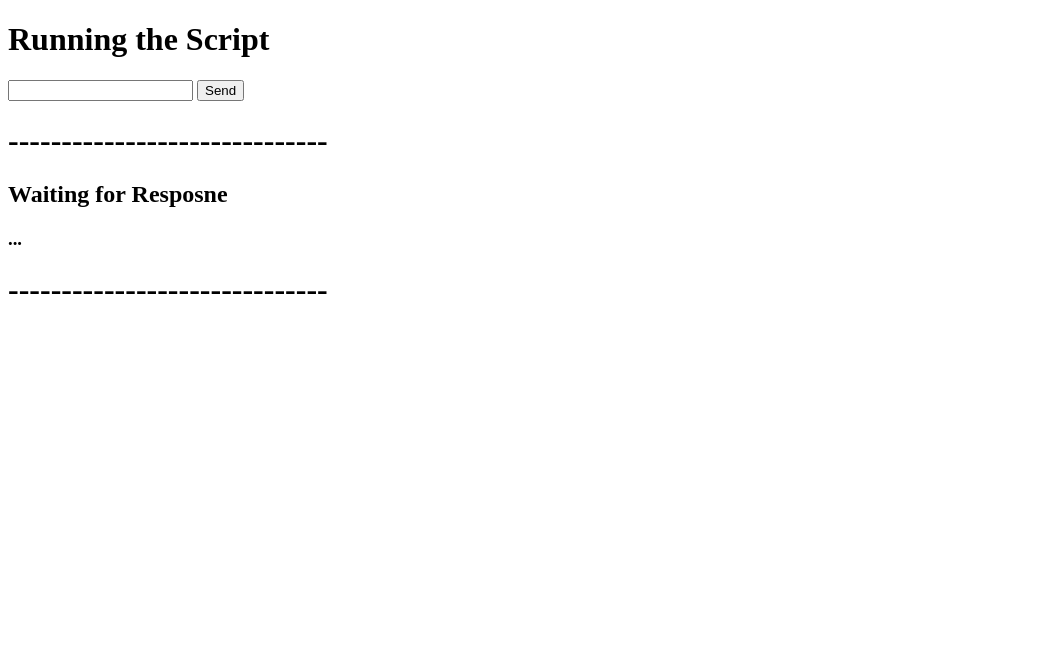
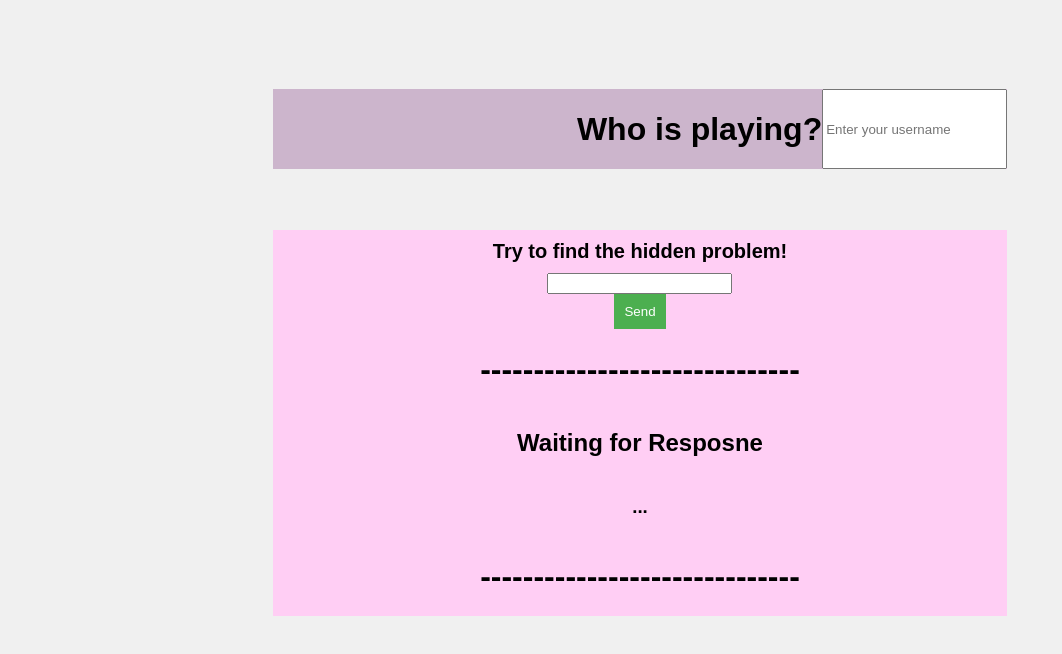
Before and after one commit to jar333cph/The_Beavers, a plain HTML site: page index.html in a window 1280 px wide. Shown: the whole page, without its empty margins (0-1062 px from the left). Drawn offline with Linux system fonts and the light colour scheme.

Commit message:
Centered HTML and CSS elements
Added a new key.

```diff
--- a/css/styles.css
+++ b/css/styles.css
@@ -1,3 +1,28 @@
 body { font-family: Arial; background: #f0f0f0; padding: 20px; }
 button { padding: 10px; background: #4CAF50; color: white; border: none; cursor: pointer; }
 textarea { width: 100%; height: 100px; margin: 10px 0; }
+
+.username-container {
+    height: 10%;
+    background-color: #ccb5cc;
+    display: flex;
+    align-items: right;
+    justify-content: right;
+    margin: 5% 20%;
+}
+
+.page-container {
+    width: 60%;
+    height: 80%;
+    display: flex;
+    flex-direction: column;
+    align-items: center ;
+    background-color: #ffcef4;
+    margin: 5% 20%;
+}
+
+.level-instructions {
+    font-size: 20px;
+    font-weight: bold;
+    margin: 10px 0;
+}
--- a/index.html
+++ b/index.html
@@ -3,11 +3,20 @@
 <head>
     <meta charset="UTF-8">
     <meta name="viewport" content="width=device-width, initial-scale=1.0">
+    <link rel="stylesheet" href="css/styles.css">
     <title>LLM</title>
 </head>
 
 <body>
-    <h1>Running the Script</h1>
+    <div class="username-container">
+        <h1>Who is playing?</h1>
+        <input type="text" id="username" placeholder="Enter your username">
+    </div>
+    <div class="page-container">
+
+        <div class="level-instructions">
+            Try to find the hidden problem!
+        </div>
 
         <input id="llmQuery">
         <button id="llmSendButton">Send</button>
@@ -16,5 +25,7 @@
         <h2>Waiting for Resposne</h2>
         <h3 id="llmResponse">...</h3>
         <h1> ------------------------------ </h1>
+    </div>
+
     <script type="module" src="js/main.js"></script>
 </body>
--- a/js/main.js
+++ b/js/main.js
@@ -1,6 +1,6 @@
 import { GoogleGenerativeAI } from "https://esm.run/@google/generative-ai";
 
-const genAI = new GoogleGenerativeAI("AIzaSyAXi7PVHFxcb1WKxZqmHC2U5uQBEkxDw7w");
+const genAI = new GoogleGenerativeAI("AIzaSyCJMYa7nZ4nwFdLkAlOP7uUdoOsLaXVO-k");
 
 let llmQuery = document.getElementById("llmQuery");
 let llmResponse = document.getElementById("llmResponse");
```
Lines whose indentation alone changed are shown as unchanged.
